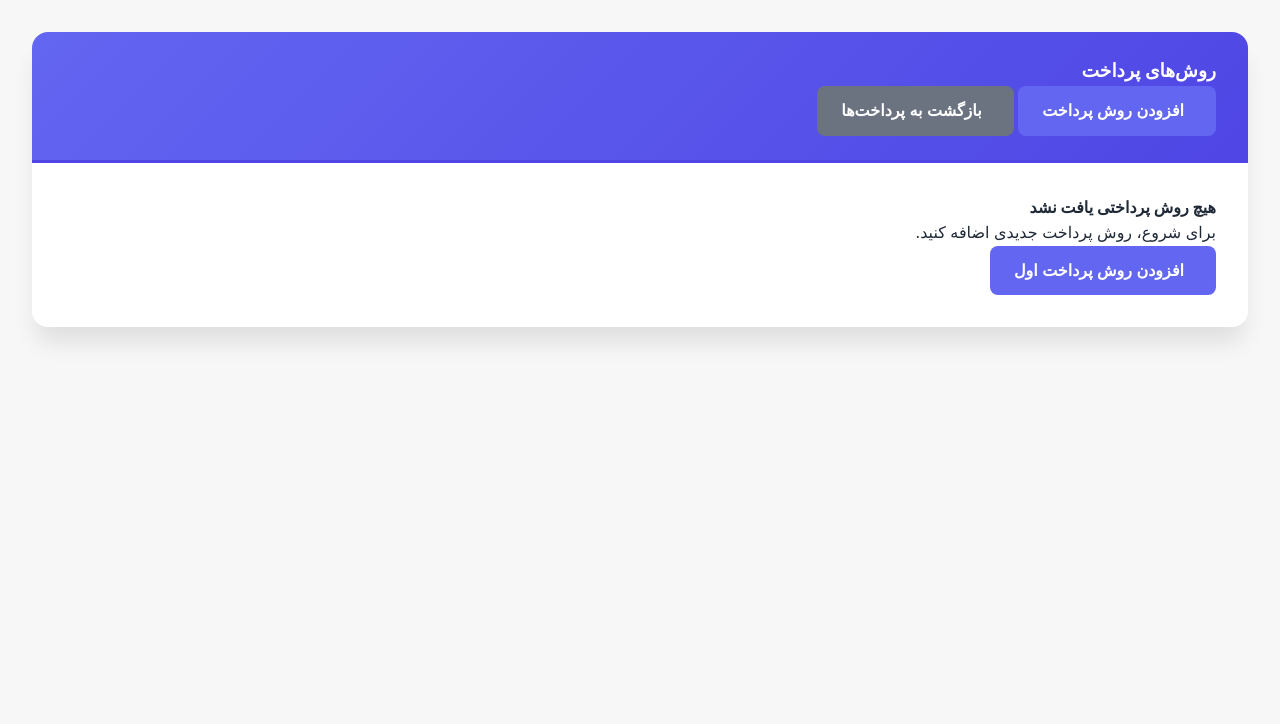
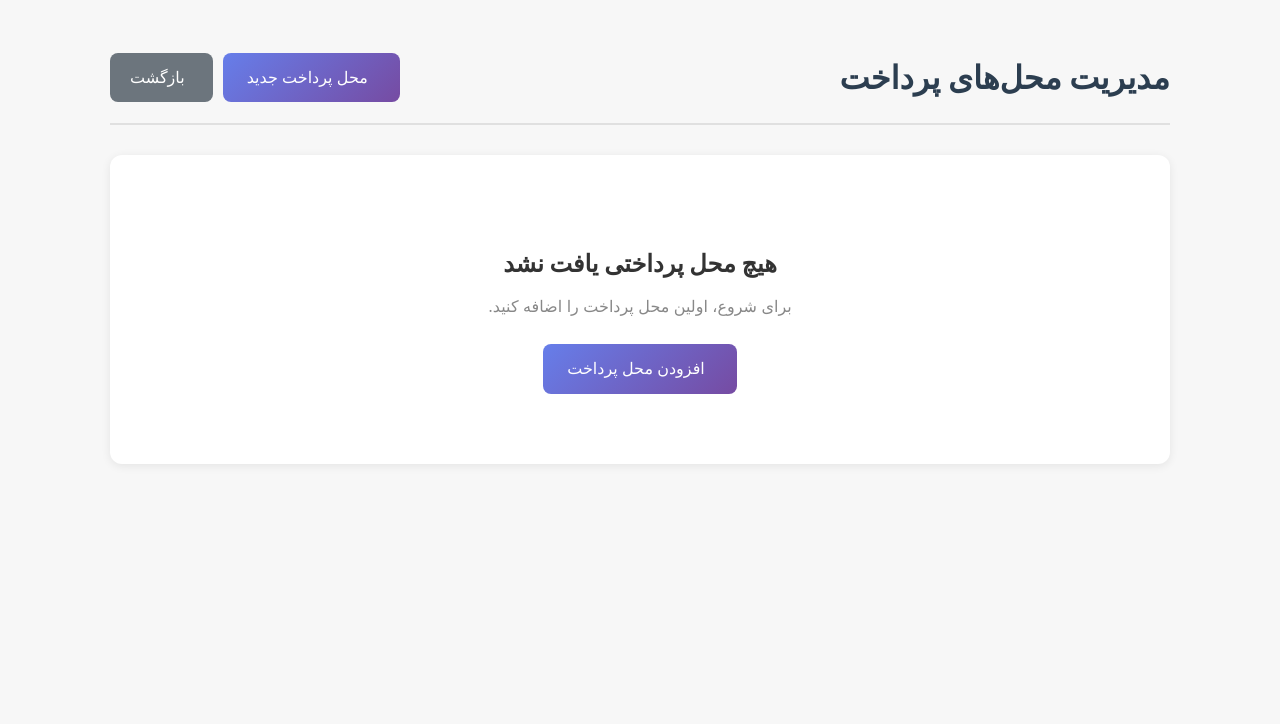
Before and after one commit to tvfm22/Syntel-, a Django app: template syntel/purchases/templates/payment_method_list.html in a window 1280 px wide. Shown: the top 724 px of the page. Run offline with Django 5.2, Linux system fonts and the light colour scheme; the template is opened without the code that fills it, so the values that code supplies are empty; some web fonts are replaced.

Commit message:
Update project with latest changes including templates, migrations, and new files

```diff
--- a/syntel/frontend/templates/base.html
+++ b/syntel/frontend/templates/base.html
@@ -776,7 +776,7 @@
 
     <nav class="navbar">
         <div class="navbar-container">
-            <a href="{% if cafe_code %}{% if user.role == 'manager' or user.role == 'ceo' %}{% url 'management_dashboard' cafe_code=cafe_code %}{% else %}{% url 'dashboard' cafe_code=cafe_code %}{% endif %}{% else %}{% url 'select_cafe' %}{% endif %}" class="navbar-brand">
+            <a href="{% if cafe_code %}{% if user.role == 'admin' %}{% url 'finance_dashboard' cafe_code=cafe_code %}{% elif user.role == 'manager' or user.role == 'ceo' %}{% url 'management_dashboard' cafe_code=cafe_code %}{% else %}{% url 'dashboard' cafe_code=cafe_code %}{% endif %}{% else %}{% url 'select_cafe' %}{% endif %}" class="navbar-brand">
                 <div class="logo">S</div>
                 <span>Syntel</span>
                 {% if current_cafe %}
--- a/syntel/purchases/templates/payment_method_list.html
+++ b/syntel/purchases/templates/payment_method_list.html
@@ -1,105 +1,273 @@
 {% extends 'base.html' %}
 {% load static %}
 
-{% block title %}روش‌های پرداخت{% endblock %}
+{% block title %}مدیریت محل‌های پرداخت{% endblock %}
 
 {% block content %}
-<div class="container-fluid">
-    <div class="row">
-        <div class="col-12">
-            <div class="card">
-                <div class="card-header">
-                    <h3 class="card-title">روش‌های پرداخت</h3>
-                    <div class="card-tools">
-                        <a href="{% url 'payment_location_create' cafe_code=cafe_code %}" class="btn btn-primary btn-sm">
-                            <i class="fas fa-plus"></i> افزودن روش پرداخت
+<style>
+.payment-location-container {
+    max-width: 1100px;
+    margin: 0 auto;
+    padding: 20px;
+}
+.page-header {
+    display: flex;
+    justify-content: space-between;
+    align-items: center;
+    margin-bottom: 30px;
+    padding-bottom: 20px;
+    border-bottom: 2px solid #e0e0e0;
+}
+.page-title {
+    font-size: 2rem;
+    font-weight: bold;
+    color: #2c3e50;
+    margin: 0;
+}
+.header-actions { display: flex; gap: 10px; }
+.btn-add {
+    background: linear-gradient(135deg, #667eea 0%, #764ba2 100%);
+    color: white;
+    padding: 12px 24px;
+    border: none;
+    border-radius: 8px;
+    text-decoration: none;
+    font-weight: 500;
+    transition: all 0.3s ease;
+    display: inline-flex;
+    align-items: center;
+    gap: 8px;
+}
+.btn-add:hover {
+    color: white;
+    transform: translateY(-2px);
+    box-shadow: 0 4px 15px rgba(102,126,234,0.4);
+    text-decoration: none;
+}
+.btn-back {
+    background: #6c757d;
+    color: white;
+    padding: 12px 20px;
+    border: none;
+    border-radius: 8px;
+    text-decoration: none;
+    font-weight: 500;
+    transition: all 0.3s ease;
+    display: inline-flex;
+    align-items: center;
+    gap: 8px;
+}
+.btn-back:hover {
+    color: white;
+    background: #5a6268;
+    transform: translateY(-2px);
+    text-decoration: none;
+}
+.locations-grid {
+    display: grid;
+    grid-template-columns: repeat(auto-fill, minmax(320px, 1fr));
+    gap: 20px;
+}
+.location-card {
+    background: white;
+    border-radius: 12px;
+    box-shadow: 0 2px 10px rgba(0,0,0,0.1);
+    overflow: hidden;
+    transition: all 0.3s ease;
+}
+.location-card:hover {
+    transform: translateY(-5px);
+    box-shadow: 0 8px 25px rgba(0,0,0,0.15);
+}
+.location-card-header {
+    background: linear-gradient(135deg, #11998e 0%, #38ef7d 100%);
+    color: white;
+    padding: 18px 15px;
+    display: flex;
+    align-items: center;
+    gap: 12px;
+}
+.location-card-icon { font-size: 1.8rem; opacity: 0.9; }
+.location-card-name { font-size: 1.15rem; font-weight: bold; margin: 0; }
+.location-card-code { font-size: 0.8rem; opacity: 0.85; margin-top: 2px; }
+.location-card-body { padding: 15px; }
+.location-description {
+    color: #666;
+    font-size: 0.9rem;
+    margin-bottom: 12px;
+    line-height: 1.5;
+}
+.location-badges {
+    display: flex;
+    flex-wrap: wrap;
+    gap: 6px;
+    margin-bottom: 15px;
+}
+.badge-feature {
+    background: #e8f5e9;
+    color: #2e7d32;
+    padding: 3px 10px;
+    border-radius: 20px;
+    font-size: 0.78rem;
+    font-weight: 500;
+    display: inline-flex;
+    align-items: center;
+    gap: 4px;
+}
+.badge-status-active {
+    background: #28a745;
+    color: white;
+    padding: 3px 12px;
+    border-radius: 20px;
+    font-size: 0.78rem;
+    font-weight: 500;
+    display: inline-flex;
+    align-items: center;
+    gap: 4px;
+}
+.badge-status-inactive {
+    background: #6c757d;
+    color: white;
+    padding: 3px 12px;
+    border-radius: 20px;
+    font-size: 0.78rem;
+    font-weight: 500;
+    display: inline-flex;
+    align-items: center;
+    gap: 4px;
+}
+.location-card-actions {
+    display: flex;
+    gap: 10px;
+    justify-content: flex-end;
+    padding-top: 10px;
+    border-top: 1px solid #f0f0f0;
+}
+.btn-edit {
+    background: #ffc107;
+    color: #212529;
+    padding: 8px 16px;
+    border: none;
+    border-radius: 6px;
+    text-decoration: none;
+    font-size: 0.9rem;
+    font-weight: 500;
+    transition: all 0.3s ease;
+    display: inline-flex;
+    align-items: center;
+    gap: 5px;
+}
+.btn-edit:hover {
+    background: #e0a800;
+    color: #212529;
+    transform: translateY(-1px);
+    text-decoration: none;
+}
+.empty-state {
+    text-align: center;
+    padding: 70px 20px;
+    color: #666;
+    background: white;
+    border-radius: 12px;
+    box-shadow: 0 2px 10px rgba(0,0,0,0.08);
+}
+.empty-state .empty-icon {
+    font-size: 4rem;
+    color: #ccc;
+    margin-bottom: 20px;
+    display: block;
+}
+.empty-state h3 { font-size: 1.5rem; margin-bottom: 10px; color: #333; }
+.empty-state p { font-size: 1rem; margin-bottom: 25px; color: #888; }
+@media (max-width: 768px) {
+    .payment-location-container { padding: 15px; }
+    .page-header { flex-direction: column; gap: 15px; text-align: center; }
+    .header-actions { flex-wrap: wrap; justify-content: center; }
+    .locations-grid { grid-template-columns: 1fr; }
+}
+</style>
+
+<div class="payment-location-container">
+    <div class="page-header">
+        <h1 class="page-title">
+            <i class="fas fa-map-marker-alt"></i>
+            مدیریت محل‌های پرداخت
+        </h1>
+        <div class="header-actions">
+            <a href="{% url 'payment_location_create' cafe_code=cafe_code %}" class="btn-add">
+                <i class="fas fa-plus"></i> محل پرداخت جدید
             </a>
-                        <a href="{% url 'payment_list' cafe_code=cafe_code %}" class="btn btn-secondary btn-sm">
-                            <i class="fas fa-arrow-left"></i> بازگشت به پرداخت‌ها
+            <a href="{% url 'finance_dashboard' cafe_code=cafe_code %}" class="btn-back">
+                <i class="fas fa-arrow-right"></i> بازگشت
             </a>
         </div>
     </div>
-                <div class="card-body">
-                    {% if payment_locations %}
-                    <div class="table-responsive">
-                        <table class="table table-bordered table-striped">
-                            <thead>
-                                <tr>
-                                    <th>کد</th>
-                                    <th>نام</th>
-                                    <th>توضیحات</th>
-                                    <th>نیاز به اطلاعات بانکی</th>
-                                    <th>نیاز به شماره چک</th>
-                                    <th>نیاز به اطلاعات کارت</th>
-                                    <th>نیاز به شماره مرجع</th>
-                                    <th>وضعیت</th>
-                                    <th>عملیات</th>
-                                </tr>
-                            </thead>
-                            <tbody>
-                                {% for method in payment_locations %}
-                                <tr>
-                                    <td>{{ method.code }}</td>
-                                    <td>{{ method.name }}</td>
-                                    <td>{{ method.description|truncatechars:50 }}</td>
-                                    <td>
-                                        {% if method.requires_bank_info %}
-                                        <i class="fas fa-check text-success"></i>
+
+    {% if payment_methods %}
+    <div class="locations-grid">
+        {% for location in payment_methods %}
+        <div class="location-card">
+            <div class="location-card-header">
+                <div class="location-card-icon">
+                    {% if location.icon_class %}
+                        <i class="{{ location.icon_class }}"></i>
                     {% else %}
-                                        <i class="fas fa-times text-muted"></i>
+                        <i class="fas fa-map-marker-alt"></i>
                     {% endif %}
-                                    </td>
-                                    <td>
-                                        {% if method.requires_check_info %}
-                                        <i class="fas fa-check text-success"></i>
+                </div>
+                <div>
+                    <p class="location-card-name">{{ location.name }}</p>
+                    {% if location.code %}
+                    <p class="location-card-code">کد: {{ location.code }}</p>
+                    {% endif %}
+                </div>
+            </div>
+            <div class="location-card-body">
+                {% if location.description %}
+                <p class="location-description">{{ location.description }}</p>
                 {% else %}
-                                        <i class="fas fa-times text-muted"></i>
+                <p class="location-description text-muted">—</p>
                 {% endif %}
-                                    </td>
-                                    <td>
-                                        {% if method.requires_card_info %}
-                                        <i class="fas fa-check text-success"></i>
+
+                <div class="location-badges">
+                    {% if location.is_active %}
+                    <span class="badge-status-active"><i class="fas fa-check-circle"></i> فعال</span>
                     {% else %}
-                                        <i class="fas fa-times text-muted"></i>
+                    <span class="badge-status-inactive"><i class="fas fa-times-circle"></i> غیرفعال</span>
                     {% endif %}
-                                    </td>
-                                    <td>
-                                        {% if method.requires_reference %}
-                                        <i class="fas fa-check text-success"></i>
-                                        {% else %}
-                                        <i class="fas fa-times text-muted"></i>
+                    {% if location.requires_reference %}
+                    <span class="badge-feature"><i class="fas fa-hashtag"></i> شماره مرجع</span>
                     {% endif %}
-                                    </td>
-                                    <td>
-                                        {% if method.is_active %}
-                                        <span class="badge badge-success">فعال</span>
-                                        {% else %}
-                                        <span class="badge badge-secondary">غیرفعال</span>
+                    {% if location.requires_bank_info %}
+                    <span class="badge-feature"><i class="fas fa-university"></i> اطلاعات بانکی</span>
                     {% endif %}
-                                    </td>
-                                    <td>
-                                        <a href="{% url 'payment_location_update' cafe_code=cafe_code method_id=method.id %}" class="btn btn-warning btn-sm">
+                    {% if location.requires_check_info %}
+                    <span class="badge-feature"><i class="fas fa-file-alt"></i> اطلاعات چک</span>
+                    {% endif %}
+                    {% if location.requires_card_info %}
+                    <span class="badge-feature"><i class="fas fa-credit-card"></i> اطلاعات کارت</span>
+                    {% endif %}
+                </div>
+
+                <div class="location-card-actions">
+                    <a href="{% url 'payment_location_update' cafe_code=cafe_code method_id=location.id %}" class="btn-edit">
                         <i class="fas fa-edit"></i> ویرایش
                     </a>
-                                    </td>
-                                </tr>
+                </div>
+            </div>
+        </div>
         {% endfor %}
-                            </tbody>
-                        </table>
     </div>
+
     {% else %}
-                    <div class="text-center py-5">
-                        <i class="fas fa-credit-card fa-3x text-muted mb-3"></i>
-                        <h4 class="text-muted">هیچ روش پرداختی یافت نشد</h4>
-                        <p class="text-muted">برای شروع، روش پرداخت جدیدی اضافه کنید.</p>
-                        <a href="{% url 'payment_location_create' cafe_code=cafe_code %}" class="btn btn-primary">
-                            <i class="fas fa-plus"></i> افزودن روش پرداخت اول
+    <div class="empty-state">
+        <i class="fas fa-map-marker-alt empty-icon"></i>
+        <h3>هیچ محل پرداختی یافت نشد</h3>
+        <p>برای شروع، اولین محل پرداخت را اضافه کنید.</p>
+        <a href="{% url 'payment_location_create' cafe_code=cafe_code %}" class="btn-add" style="display: inline-flex;">
+            <i class="fas fa-plus"></i> افزودن محل پرداخت
         </a>
     </div>
     {% endif %}
 </div>
-            </div>
-        </div>
-    </div>
-</div>
 {% endblock %}
--- a/syntel/purchases/templates/purchases_dashboard.html
+++ b/syntel/purchases/templates/purchases_dashboard.html
@@ -77,7 +77,7 @@
     <!-- Navigation -->
     <nav class="navbar navbar-expand-lg navbar-dark bg-primary-custom mb-4">
         <div class="container-fluid">
-            <a class="navbar-brand" href="#">
+            <a class="navbar-brand" href="{% if user.role == 'admin' %}{% url 'finance_dashboard' cafe_code=cafe_code %}{% else %}#{% endif %}">
                 <i class="bi bi-building"></i>
                 Syntel - سیستم مدیریت خرید
             </a>
--- a/syntel/purchases/templates/supplier_select.html
+++ b/syntel/purchases/templates/supplier_select.html
@@ -94,7 +94,7 @@
     <!-- Navigation -->
     <nav class="navbar navbar-expand-lg navbar-dark bg-dark">
         <div class="container-fluid">
-            <a class="navbar-brand" href="#">
+            <a class="navbar-brand" href="{% if user.role == 'admin' %}{% url 'finance_dashboard' cafe_code=cafe_code %}{% else %}#{% endif %}">
                 <i class="bi bi-truck"></i>
                 Syntel - انتخاب تأمین‌کننده
             </a>
--- a/syntel/purchases/urls.py
+++ b/syntel/purchases/urls.py
@@ -109,6 +109,7 @@ cafe_urlpatterns = [
     path('invoices/', cv(views.invoices_list), name='invoices_list'),
     path('all-invoices/', cv(views.all_invoices_list), name='all_invoices_list'),
     path('invoices/bulk-delete/', cv(views.invoice_bulk_delete), name='invoice_bulk_delete'),
+    path('invoices/bulk-payment/', cv(views.invoice_bulk_payment), name='invoice_bulk_payment'),
     path('invoices/register/', cv(views.invoice_register), name='invoice_register'),
     path('invoices/search-products/', cv(views.search_supplier_products), name='search_supplier_products'),
     path('api/products/autocomplete/', cv(views.search_products_autocomplete), name='products_autocomplete'),
```
Also changed, not shown: manage.py (added, +22 -0 lines), requirements.txt (added, +62 -0 lines), syntel/frontend/templates/finance_dashboard.html (+25 -25 lines), syntel/purchases/templates/finance_dashboard.html (+1 -8 lines), syntel/purchases/templates/invoice_register.html (+4 -4 lines), syntel/purchases/templates/payment_method_form.html (added, +219 -0 lines), syntel/db.sqlite3. Lines whose indentation alone changed are shown as unchanged.
